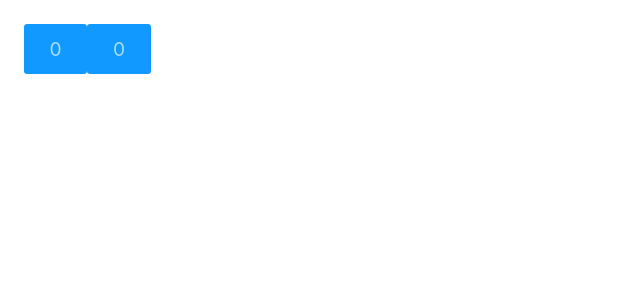
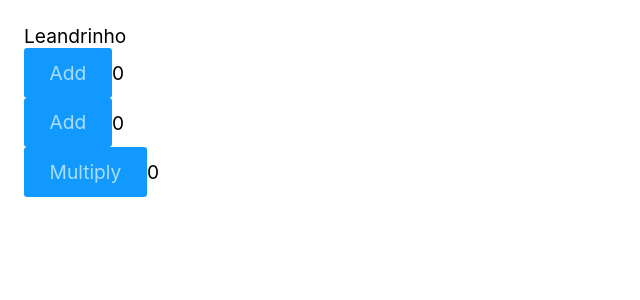
Before and after one commit to lefialho/react-origamid-aulas, a React (Create React App) app: page / in a window 1280 px wide. Shown: the top 300 px of the page, without its empty margins (0-640 px from the left). Built offline with nearby package versions, Linux system fonts and the light colour scheme.

Commit message:
Aula useContext

```diff
--- a/src/App.js
+++ b/src/App.js
@@ -12,13 +12,15 @@
 // import { TabWithObj } from './tabs/TabWithObj';
 // import { ExercicioUseEffect } from './hooks/useEffect/Exercicio';
 // import { AulaUseRef } from './hooks/useRef/Aula';
+// import { AulaUseMemoCallBack } from './hooks/useMemo-useCallback/AulaUseMemoCallback';
 
-import { AulaUseMemoCallBack } from './hooks/useMemo-useCallback/AulaUseMemoCallback';
+import { AulaUseContext } from './hooks/useContext/aulaUseContext';
 
 export function App() {
   return (
     <>
-      <AulaUseMemoCallBack />
+      <AulaUseContext />
+      {/* <AulaUseMemoCallBack /> */}
       {/* <AulaUseRef /> */}
       {/* <ExercicioUseEffect /> */}
       {/* <AulaUseEffect /> */}
--- /dev/null
+++ b/src/hooks/useContext/GlobalContext.js
@@ -0,0 +1,30 @@
+import { useState } from 'react';
+import { createContext } from 'react';
+
+export const GlobalContext = createContext();
+
+export function GlobalStorage({ children }) {
+  const [count, setCount] = useState(0);
+
+  function sunByFour() {
+    setCount((count) => count + 4);
+  }
+
+  function multiplyByTwo() {
+    setCount((count) => count * 2);
+  }
+
+  return (
+    <GlobalContext.Provider
+      value={{
+        name: 'Leandrinho',
+        count,
+        setCount,
+        sunByFour,
+        multiplyByTwo,
+      }}
+    >
+      {children}
+    </GlobalContext.Provider>
+  );
+}
--- /dev/null
+++ b/src/hooks/useContext/Product.js
@@ -0,0 +1,24 @@
+import { useContext } from 'react';
+import { GlobalContext } from './GlobalContext';
+
+export function Product() {
+  const data = useContext(GlobalContext);
+  // console.log(data);
+  return (
+    <div>
+      <p>{data.name}</p>
+      <div>
+        <button onClick={() => data.setCount((count) => count + 1)}>Add</button>
+        <span>{data.count}</span>
+      </div>
+      <div>
+        <button onClick={() => data.sunByFour()}>Add</button>
+        <span>{data.count}</span>
+      </div>
+      <div>
+        <button onClick={() => data.multiplyByTwo()}>Multiply</button>
+        <span>{data.count}</span>
+      </div>
+    </div>
+  );
+}
--- /dev/null
+++ b/src/hooks/useContext/aulaUseContext.js
@@ -0,0 +1,12 @@
+import { Product } from './Product';
+import { GlobalStorage } from './GlobalContext';
+
+export function AulaUseContext() {
+  // console.log(useContext);
+  return (
+    // É possível passar qualquer dado no useContext como outros hooks useState e etc
+    <GlobalStorage>
+      <Product />
+    </GlobalStorage>
+  );
+}
```
